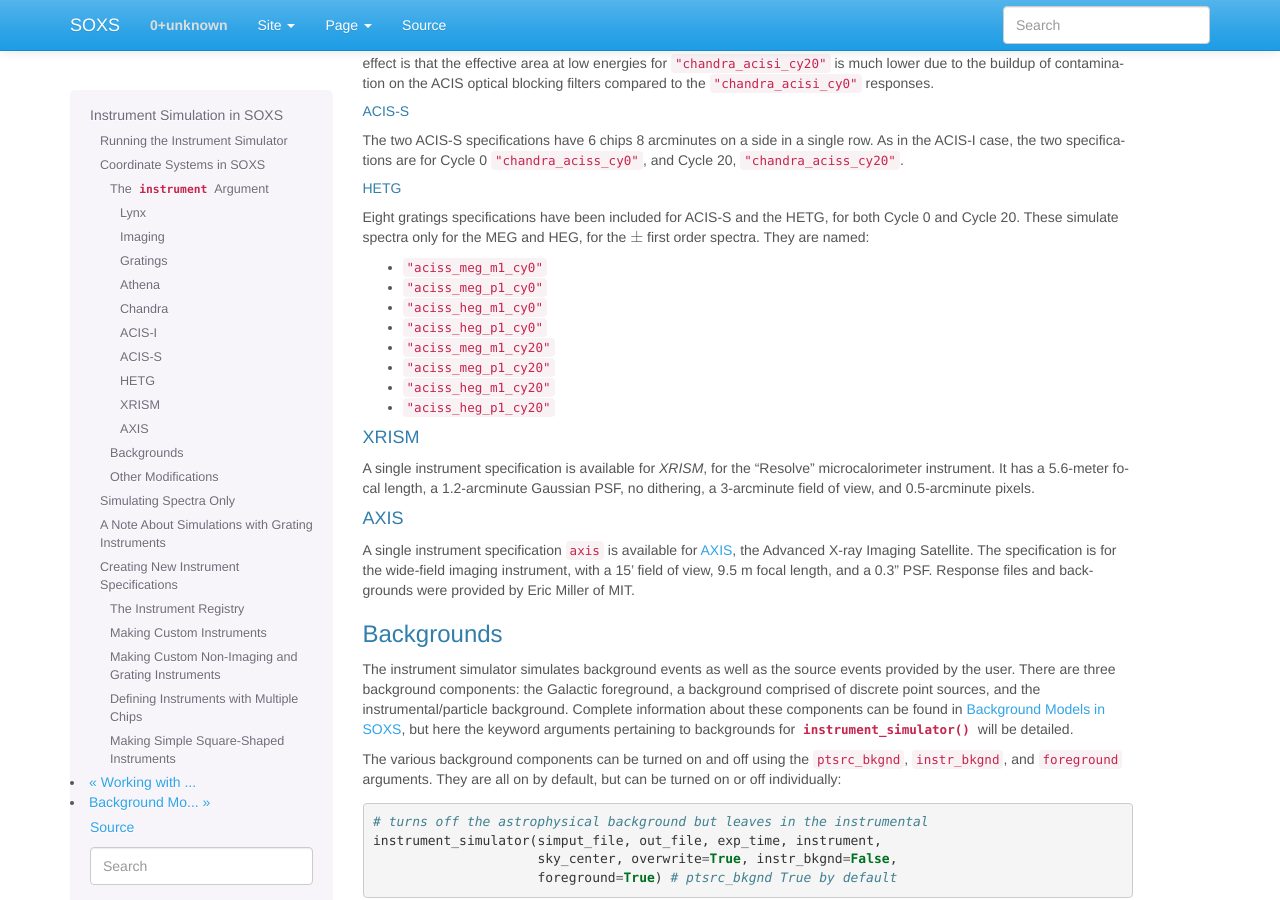
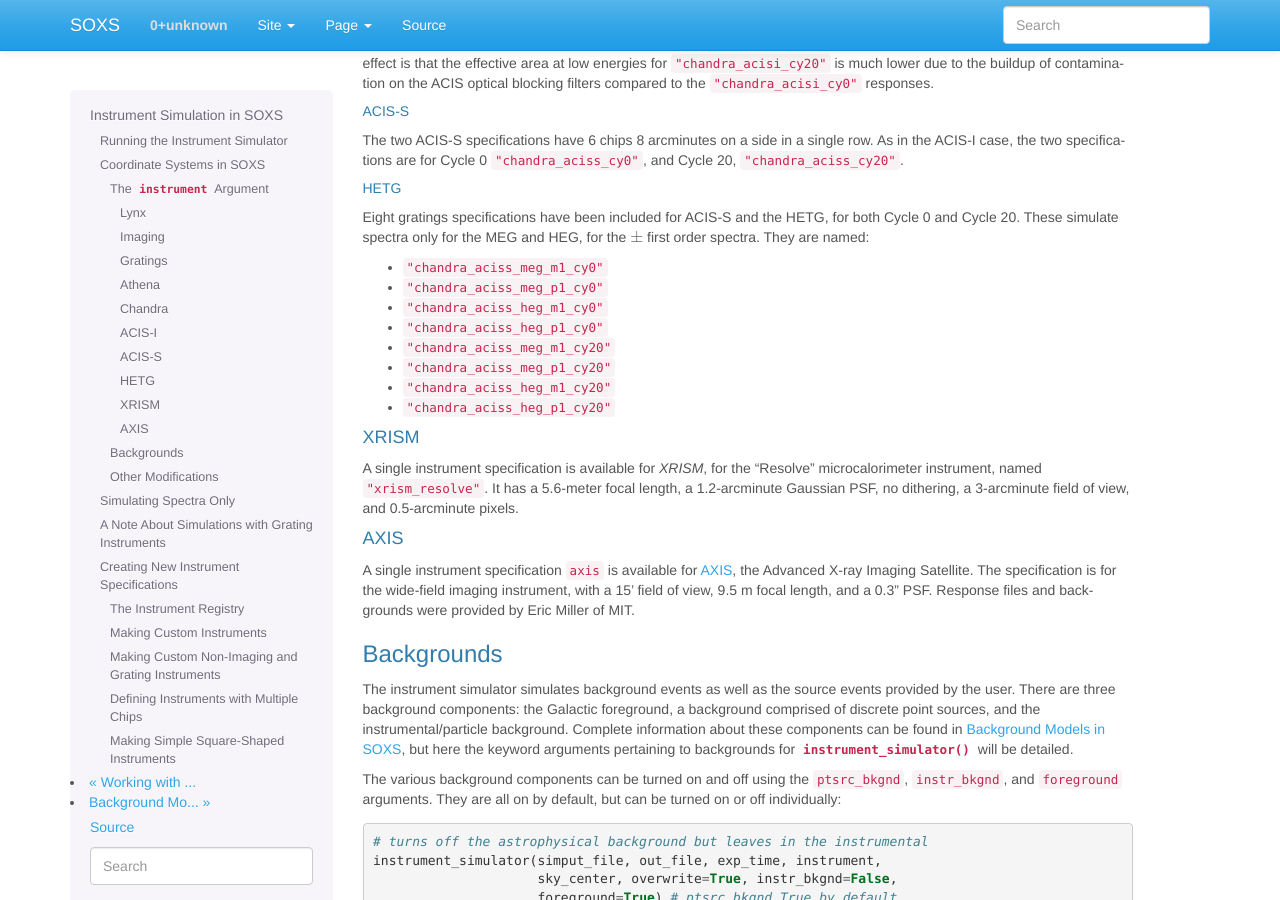
Before and after one commit to lynx-x-ray-observatory/soxs, a Sphinx documentation site: the page built from doc/source/users_guide/instrument.rst, in a window 1280 px wide and 900 px high, scrolled down 2767 px. Built offline with Sphinx 7.4.7, drawn with Linux system fonts in a browser that asks for light colours.

Commit message:
Many documentation fixes

```diff
--- a/doc/source/cookbook/change_instrument_spec.rst
+++ b/doc/source/cookbook/change_instrument_spec.rst
@@ -18,7 +18,7 @@ example requires pyXSIM.
     # Next, we make three event files, using a different instrument specification for each
 
     # Normal HDXI with 0.5 arcsec PSF
-    instrument_simulator sloshing_simput.fits evt.fits 50.0,ks hdxi 30.0,45.0 --overwrite
+    instrument_simulator sloshing_simput.fits evt.fits 50.0,ks lynx_hdxi 30.0,45.0 --overwrite
 
     # HDXI with 2 arcsec PSF
     instrument_simulator sloshing_simput.fits evt_2.fits 50.0,ks hdxi_2.json 30.0,45.0 --overwrite
--- a/doc/source/cookbook/cosmo_source_catalog_cmd.rst
+++ b/doc/source/cookbook/cosmo_source_catalog_cmd.rst
@@ -21,7 +21,7 @@ distribution of cosmological halos and simulate an observation of them.
     make_cosmological_sources my_cat cosmo 200.0,ks 20. 30.,45. --cat_center=3.1,-1.9 --random_seed=33 --overwrite --output_sources=halo_source_table.dat
 
     # Take the SIMPUT catalog and make an event file.
-    instrument_simulator my_cat_simput.fits cosmo_cat_evt.fits 200.0,ks hdxi 30.,45. --overwrite
+    instrument_simulator my_cat_simput.fits cosmo_cat_evt.fits 200.0,ks lynx_hdxi 30.,45. --overwrite
 
 Download this script here: `cosmo_source_catalog.sh <../cosmo_source_catalog.sh>`_
 
--- a/doc/source/cookbook/make_background_file_cmd.rst
+++ b/doc/source/cookbook/make_background_file_cmd.rst
@@ -26,7 +26,7 @@
 
     # Take the SIMPUT catalog and make an event file. Since we already made a
     # distribution of point sources, turn the point-source background off.
-    make_background_file bkgnd_evt.fits 300.0,ks hdxi 22.,-27.0 --overwrite --input_sources=point_source_table.dat
+    make_background_file bkgnd_evt.fits 300.0,ks lynx_hdxi 22.,-27.0 --overwrite --input_sources=point_source_table.dat
 
 Download this script here: `make_background_file.sh <../make_background_file.sh>`_
 
--- a/doc/source/cookbook/make_multiple_sources.rst
+++ b/doc/source/cookbook/make_multiple_sources.rst
@@ -26,7 +26,7 @@ into a single SIMPUT catalog, which is then used to make a single event file.
     make_annulus_source my_cat annulus 30.0 45.0 10.0 30.0 thermal_spec.dat 100.0,ks --append --overwrite
 
     # Take the SIMPUT catalog and make an event file
-    instrument_simulator my_cat_simput.fits evt.fits 50.0,ks hdxi 30.0,45.0 --overwrite
+    instrument_simulator my_cat_simput.fits evt.fits 50.0,ks lynx_hdxi 30.0,45.0 --overwrite
 
 Download this script here: `make_multiple_sources.sh <../make_multiple_sources.sh>`_
 
--- a/doc/source/cookbook/point_source_catalog_cmd.rst
+++ b/doc/source/cookbook/point_source_catalog_cmd.rst
@@ -22,7 +22,7 @@ distribution of point sources and simulate an observation of them.
 
     # Take the SIMPUT catalog and make an event file. Since we already made a
     # distribution of point sources, turn the point-source background off.
-    instrument_simulator my_cat_simput.fits ptsrc_cat_evt.fits 300.0,ks hdxi 22.,-27.0 --overwrite --no_ptsrc_bkgnd
+    instrument_simulator my_cat_simput.fits ptsrc_cat_evt.fits 300.0,ks lynx_hdxi 22.,-27.0 --overwrite --no_ptsrc_bkgnd
 
 Download this script here: `point_source_catalog.sh <../point_source_catalog.sh>`_
 
--- a/doc/source/users_guide/instrument.rst
+++ b/doc/source/users_guide/instrument.rst
@@ -171,21 +171,22 @@ Eight gratings specifications have been included for ACIS-S and the HETG, for bo
 Cycle 0 and Cycle 20. These simulate spectra only for the MEG and HEG, for the
 :math:`\pm` first order spectra. They are named:
 
-* ``"aciss_meg_m1_cy0"``
-* ``"aciss_meg_p1_cy0"``
-* ``"aciss_heg_m1_cy0"``
-* ``"aciss_heg_p1_cy0"``
-* ``"aciss_meg_m1_cy20"``
-* ``"aciss_meg_p1_cy20"``
-* ``"aciss_heg_m1_cy20"``
-* ``"aciss_heg_p1_cy20"``
+* ``"chandra_aciss_meg_m1_cy0"``
+* ``"chandra_aciss_meg_p1_cy0"``
+* ``"chandra_aciss_heg_m1_cy0"``
+* ``"chandra_aciss_heg_p1_cy0"``
+* ``"chandra_aciss_meg_m1_cy20"``
+* ``"chandra_aciss_meg_p1_cy20"``
+* ``"chandra_aciss_heg_m1_cy20"``
+* ``"chandra_aciss_heg_p1_cy20"``
 
 XRISM
 ~~~~~
 
 A single instrument specification is available for *XRISM*, for the "Resolve"
-microcalorimeter instrument. It has a 5.6-meter focal length, a 1.2-arcminute
-Gaussian PSF, no dithering, a 3-arcminute field of view, and 0.5-arcminute pixels.
+microcalorimeter instrument, named ``"xrism_resolve"``. It has a 5.6-meter focal
+length, a 1.2-arcminute Gaussian PSF, no dithering, a 3-arcminute field of view,
+and 0.5-arcminute pixels.
 
 AXIS
 ~~~~
```
Also changed, not shown: doc/source/cookbook/Cosmo_Source_Catalog.ipynb, doc/source/cookbook/Make_Background_File.ipynb, doc/source/cookbook/Point_Source_Catalog.ipynb, doc/source/cookbook/Radial_Profile.ipynb, doc/source/cookbook/Two_Clusters.ipynb, doc/source/cookbook/pyXSIM_Example.ipynb, 5 other files.
